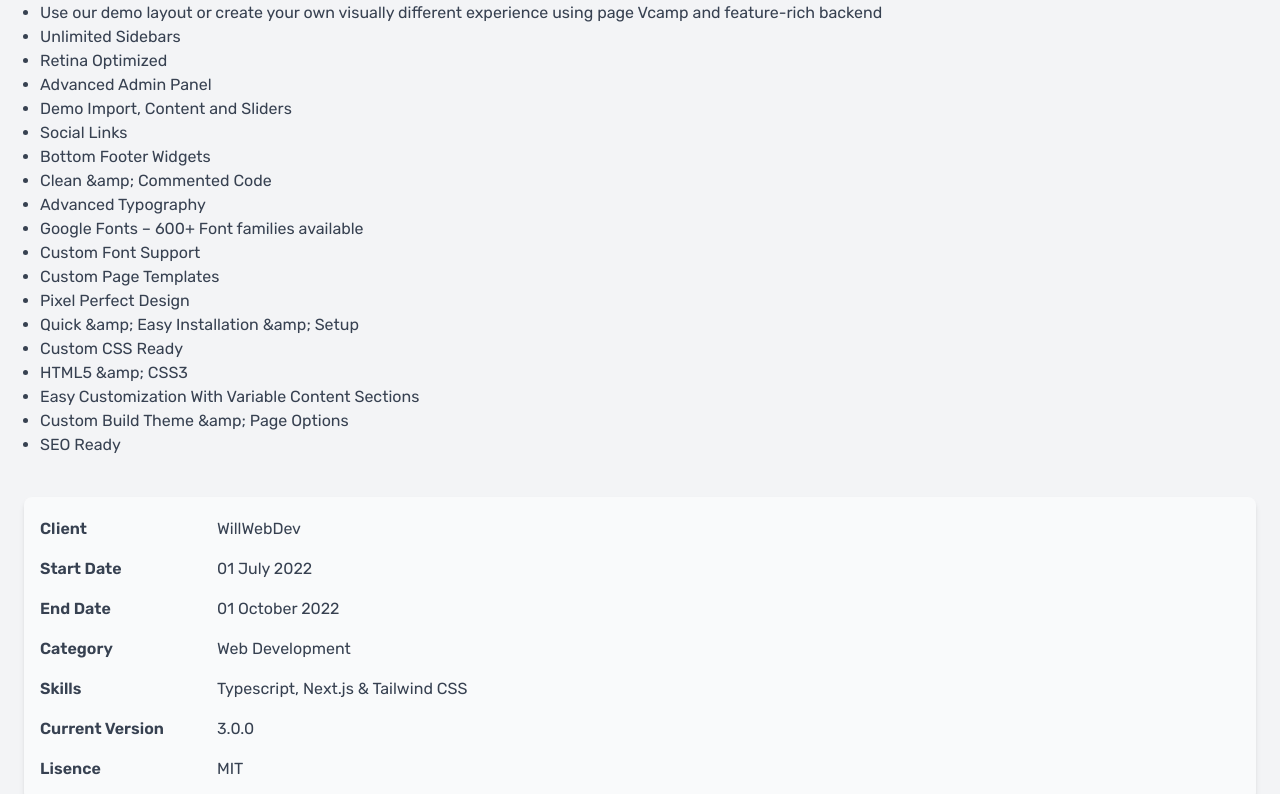
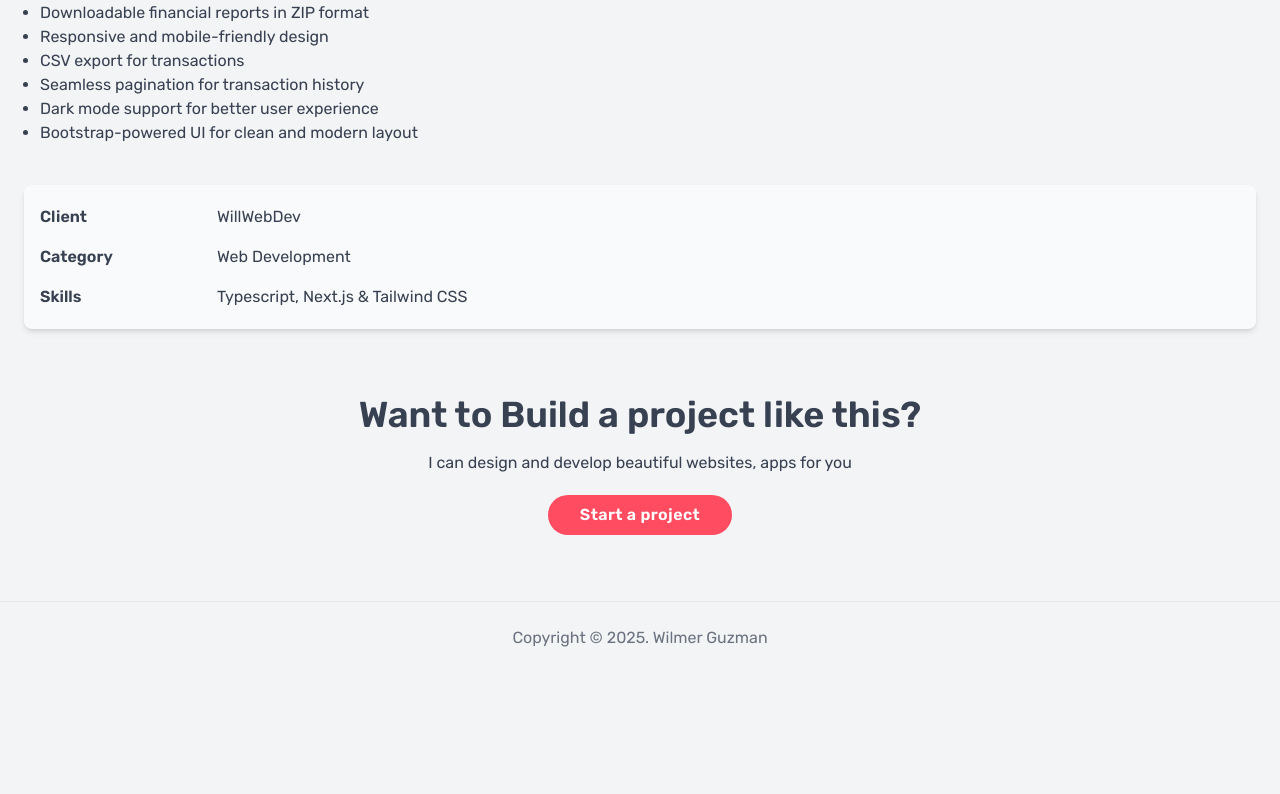
Before and after one commit to Wilmer856/WG-Portfolio, a Next.js app: page /works/1 in a window 1280 px wide. Shown: the part 1425-2219 px from the top of the page. After the commit the page ends 2099 px from the top, so only its background shows below. Built offline with nearby package versions, Linux system fonts and the light colour scheme.

Commit message:
Worked on new data

```diff
--- a/src/data/works.ts
+++ b/src/data/works.ts
@@ -6,52 +6,28 @@ export const works: Work[] = [
     title: 'Spendo - Personal Expense Tracker',
     category: 'Web Development',
     thumbnailUrl: '/images/works/spendo.png',
-    description: `Cras id dui. Class aptent taciti sociosqu ad litora torquent per conubia nostra, per inceptos hymenaeos.
-    Vivamus laoreet. Praesent turpis. Nunc nulla.Praesent nec nisl a purus blandit viverra. Nullam dictum felis
-    eu pede mollis pretium. Curabitur vestibulum aliquam leo. Sed libero. Praesent metus tellus, elementum eu,
-    semper a, adipiscing nec Vestibulum ullamcorper mauris at ligula. Phasellus consectetuer vestibulum elit.
-    Sed a libero. Vivamus consectetuer hendrerit lacus. Quisque ut nisi.Cum sociis natoque penatibus`,
+    description: `Spendo is a personal finance tracking web application designed to help users manage their expenses, track spending habits, and generate insightful reports.`,
     publishedAt: '01 July 2022',
     images: ['/images/works/work-01.png', '/images/works/work-02.png', '/images/works/work-03.png'],
     previewUrl: '',
     featureList: [
-      '100% Fluid Responsive – Fits any device perfectly',
-      'Tested on real devices',
-      'Flexible Layout',
-      `
-        Use our demo layout or create your own visually different experience using page Vcamp and feature-rich
-        backend`,
-      'Unlimited Sidebars',
-      'Retina Optimized',
-      'Advanced Admin Panel',
-      'Demo Import, Content and Sliders',
-      'Social Links',
-      'Bottom Footer Widgets',
-      'Clean &amp; Commented Code',
-      'Advanced Typography',
-      'Google Fonts – 600+ Font families available',
-      'Custom Font Support',
-      'Custom Page Templates',
-      'Pixel Perfect Design',
-      'Quick &amp; Easy Installation &amp; Setup',
-      'Custom CSS Ready',
-      'HTML5 &amp; CSS3',
-      'Easy Customization With Variable Content Sections',
-      'Custom Build Theme &amp; Page Options',
-      'SEO Ready',
+      'User authentication with secure login and registration',
+      'Dashboard displaying total balance, income, and expenses',
+      'Add, edit, and delete transactions with detailed descriptions',
+      'Category-based transaction filtering',
+      'Monthly spending trend analysis',
+      'Graphical reports including expenses by category and income vs expenses',
+      'Downloadable financial reports in ZIP format',
+      'Responsive and mobile-friendly design',
+      'CSV export for transactions',
+      'Seamless pagination for transaction history',
+      'Dark mode support for better user experience',
+      'Bootstrap-powered UI for clean and modern layout'
     ],
     attributes: [
       {
         name: 'Client',
         value: 'WillWebDev',
-      },
-      {
-        name: 'Start Date',
-        value: '01 July 2022',
-      },
-      {
-        name: 'End Date',
-        value: '01 October 2022',
       },
       {
         name: 'Category',
@@ -60,15 +36,7 @@ export const works: Work[] = [
       {
         name: 'Skills',
         value: 'Typescript, Next.js & Tailwind CSS',
-      },
-      {
-        name: 'Current Version',
-        value: '3.0.0',
-      },
-      {
-        name: 'Lisence',
-        value: 'MIT',
-      },
+      }
     ],
   },
 
@@ -117,29 +85,13 @@ export const works: Work[] = [
         value: 'WillWebDev',
       },
       {
-        name: 'Start Date',
-        value: '01 July 2022',
-      },
-      {
-        name: 'End Date',
-        value: '01 October 2022',
-      },
-      {
         name: 'Category',
         value: 'Web Development',
       },
       {
-        name: 'Skills',
-        value: 'Typescript, Next.js & Tailwind CSS',
-      },
-      {
-        name: 'Current Version',
-        value: '3.0.0',
-      },
-      {
-        name: 'Lisence',
-        value: 'MIT',
-      },
+        name: 'Technologies',
+        value: 'Flask, Python, PostgreSQL, Bootstrap, Seaborn, Matplotlib, Pandas',
+      }
     ],
   },
   {
@@ -187,29 +139,13 @@ export const works: Work[] = [
         value: 'WillWebDev',
       },
       {
-        name: 'Start Date',
-        value: '01 July 2022',
-      },
-      {
-        name: 'End Date',
-        value: '01 October 2022',
-      },
-      {
         name: 'Category',
         value: 'Web Development',
       },
       {
         name: 'Skills',
         value: 'Typescript, Next.js & Tailwind CSS',
-      },
-      {
-        name: 'Current Version',
-        value: '3.0.0',
-      },
-      {
-        name: 'Lisence',
-        value: 'MIT',
-      },
+      }
     ],
   },
 
@@ -258,29 +194,13 @@ export const works: Work[] = [
         value: 'WillWebDev',
       },
       {
-        name: 'Start Date',
-        value: '01 July 2022',
-      },
-      {
-        name: 'End Date',
-        value: '01 October 2022',
-      },
-      {
         name: 'Category',
         value: 'Web Development',
       },
       {
         name: 'Skills',
         value: 'Typescript, Next.js & Tailwind CSS',
-      },
-      {
-        name: 'Current Version',
-        value: '3.0.0',
-      },
-      {
-        name: 'Lisence',
-        value: 'MIT',
-      },
+      }
     ],
   },
 
@@ -329,29 +249,13 @@ export const works: Work[] = [
         value: 'WillWebDev',
       },
       {
-        name: 'Start Date',
-        value: '01 July 2022',
-      },
-      {
-        name: 'End Date',
-        value: '01 October 2022',
-      },
-      {
         name: 'Category',
         value: 'Web Development',
       },
       {
         name: 'Skills',
         value: 'Typescript, Next.js & Tailwind CSS',
-      },
-      {
-        name: 'Current Version',
-        value: '3.0.0',
-      },
-      {
-        name: 'Lisence',
-        value: 'MIT',
-      },
+      }
     ],
   },
   {
@@ -399,14 +303,6 @@ export const works: Work[] = [
         value: 'WillWebDev',
       },
       {
-        name: 'Start Date',
-        value: '01 July 2022',
-      },
-      {
-        name: 'End Date',
-        value: '01 October 2022',
-      },
-      {
         name: 'Category',
         value: 'Web Development',
       },
@@ -414,14 +310,6 @@ export const works: Work[] = [
         name: 'Skills',
         value: 'Typescript, Next.js & Tailwind CSS',
       },
-      {
-        name: 'Current Version',
-        value: '3.0.0',
-      },
-      {
-        name: 'Lisence',
-        value: 'MIT',
-      },
     ],
   },
 ];
```
